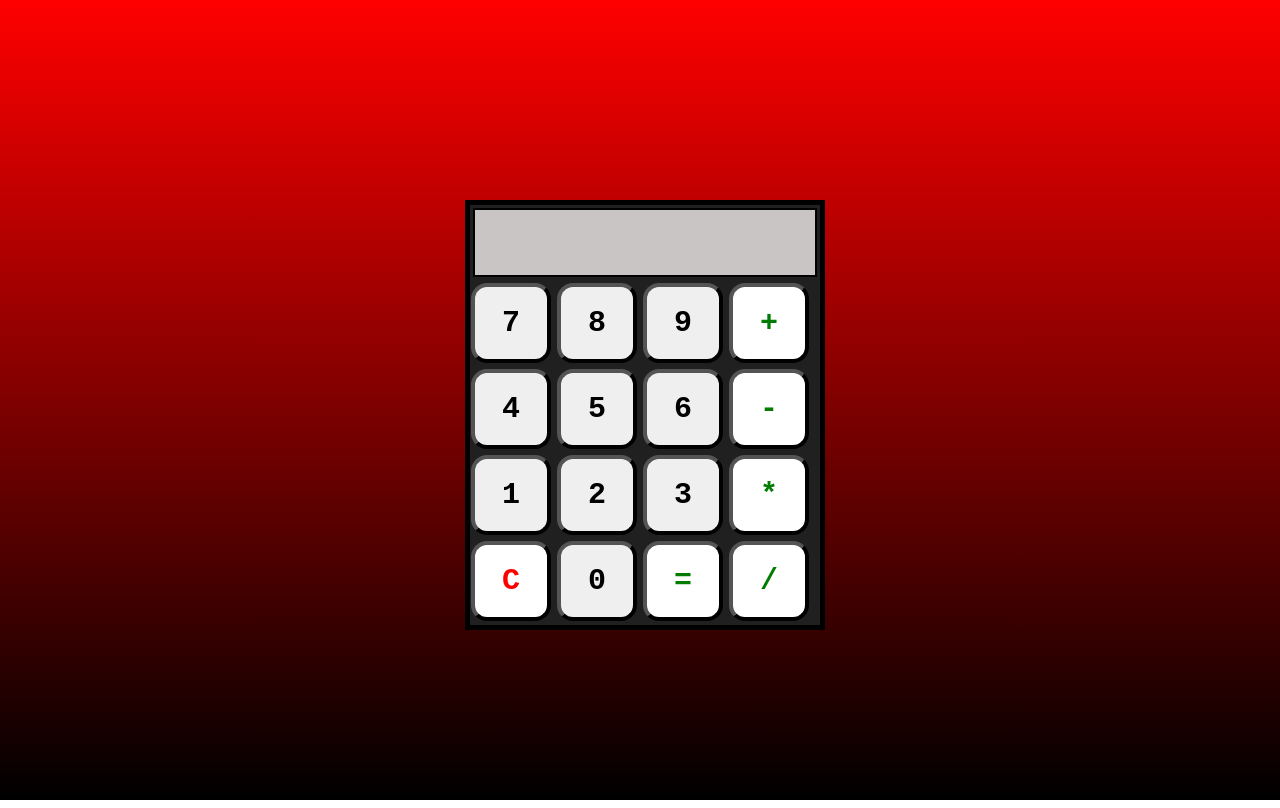
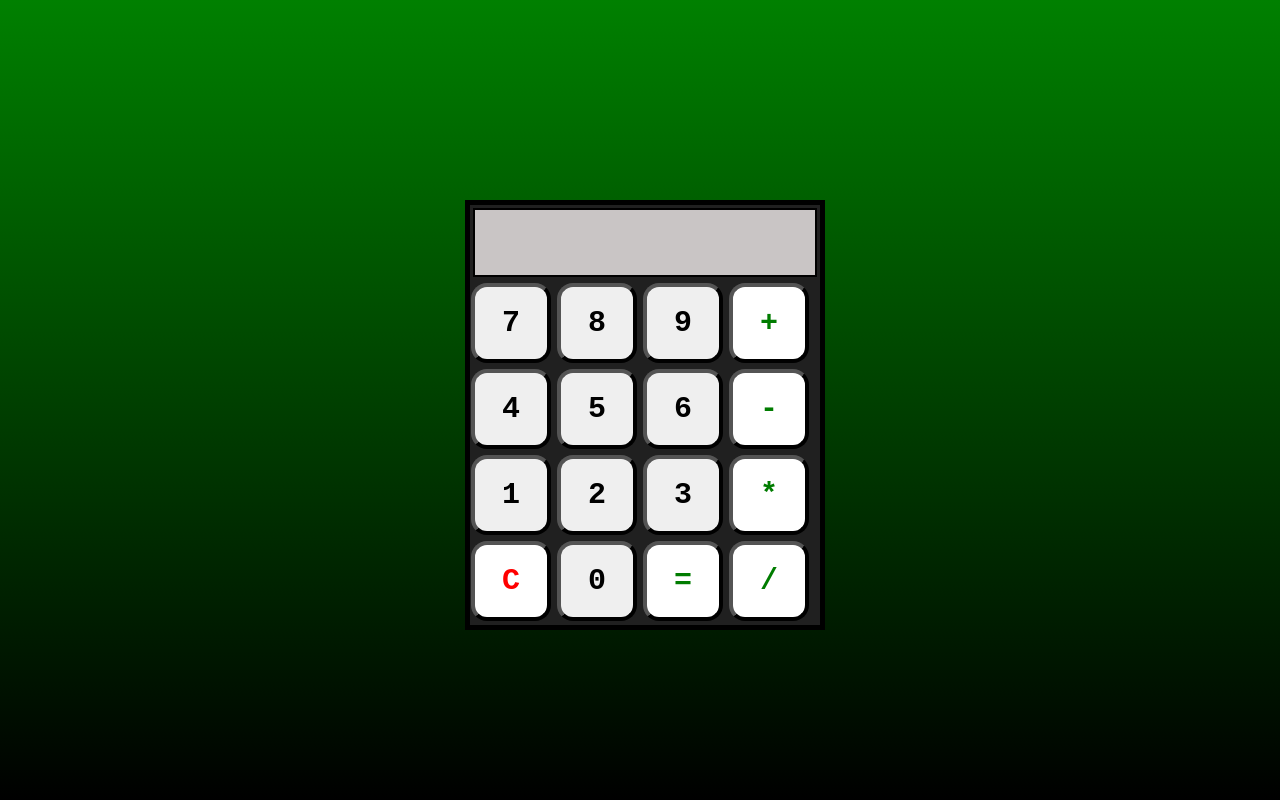
Before and after one commit to 00-Piter-00/Calculadora, a plain HTML site: page index.html in a window 1280 px wide. Drawn offline with Linux system fonts and the light colour scheme.

Commit message:
Update estilo.css

```diff
--- a/estilo.css
+++ b/estilo.css
@@ -8,7 +8,7 @@ body, html {
     position: absolute;
     top: 0;
     left: 0;
-    background: linear-gradient(180deg, red, black);
+    background: linear-gradient(180deg, green, black);
 }
 #res{
     height: 55px;
```
